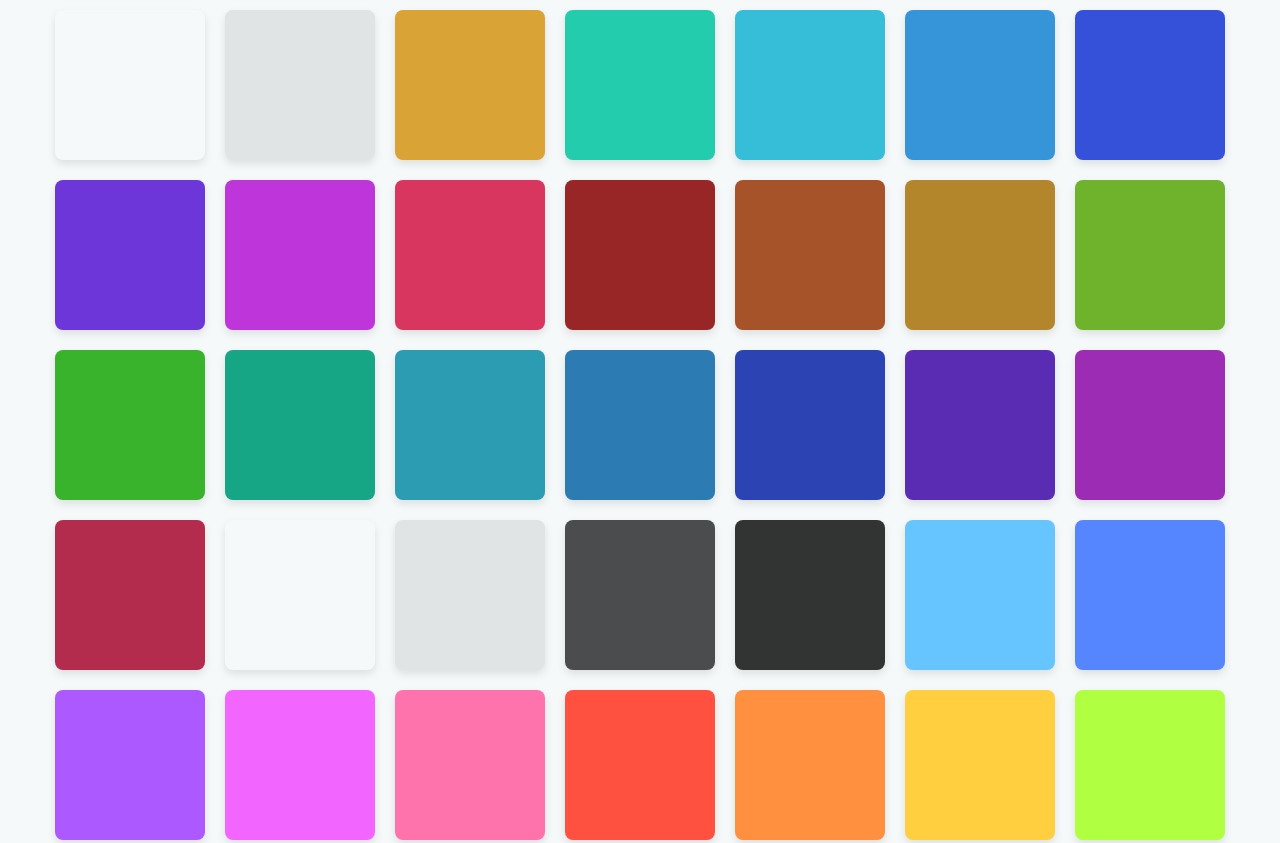
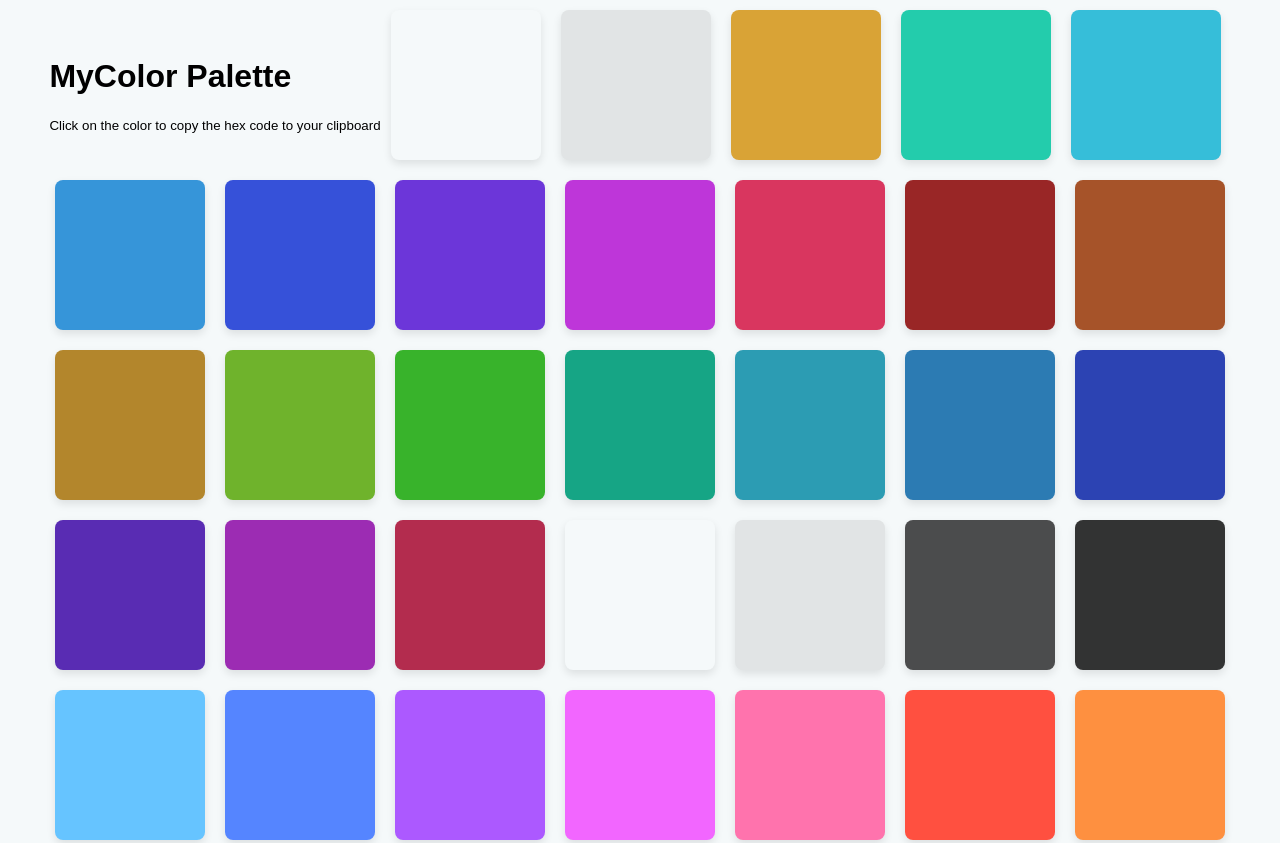
Before and after one commit to mbermudez24/Color-Palette, a plain HTML site: page index.html in a window 1280 px wide. Shown: the top 843 px of the page. Drawn offline with Linux system fonts and the light colour scheme.

Commit message:
Added semantic elements to the page

```diff
--- a/index.html
+++ b/index.html
@@ -4,12 +4,22 @@
 <head>
     <meta charset="UTF-8">
     <meta name="viewport" content="width=device-width, initial-scale=1.0">
+    <link rel="stylesheet" href="./style.css">
     <title>Color Palette</title>
-    <link rel="stylesheet" href="./style.css">
 </head>
 
 <body>
-    <div class="palette-container" id="paletteContainer"></div>
+    <header>
+        <h1>MyColor Palette</h1>
+        <small>Click on the color to copy the hex code to your clipboard</small>
+    </header>
+
+    <main>
+        <div class="palette-container" id="paletteContainer"></div>
+    </main>
+
+
+
     <script src="./script.js"></script>
 </body>
 
```
